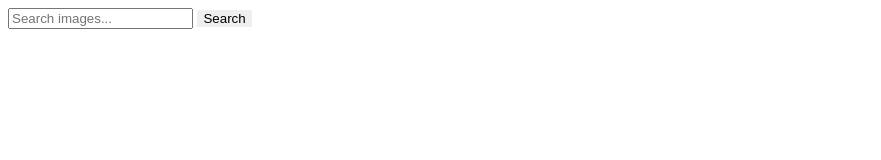
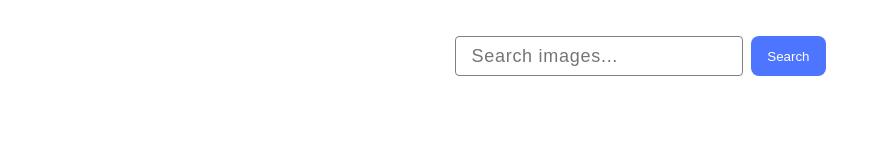
Before and after one commit to valentyna88/goit-js-hw-11, a website built with Vite: page src/index.html in a window 1280 px wide. Shown: the whole page, without its empty margins (0-881 px from the left). Built offline with nearby package versions, Linux system fonts and the light colour scheme.

Commit message:
Update pixabay-api.css

```diff
--- a/src/css/pixabay-api.css
+++ b/src/css/pixabay-api.css
@@ -1 +1,36 @@
 @import url('./common.css');
+
+.container {
+  width: 1200px;
+  padding-left: 15px;
+  padding-right: 15px;
+  margin-left: auto;
+  margin-right: auto;
+}
+
+.search-form {
+  width: 371px;
+  display: flex;
+  margin: 36px auto 32px;
+}
+
+.search-input {
+  height: 40px;
+  padding-left: 16px;
+  flex-grow: 1;
+  font-size: 18px;
+  border: 1px solid #808080;
+  border-radius: 4px;
+  line-height: 1.5;
+  letter-spacing: 0.04em;
+  color: #808080;
+}
+
+.search-btn {
+  font-weight: 500;
+  border-radius: 8px;
+  padding: 8px 16px;
+  background-color: #4e75ff;
+  color: #ffffff;
+  margin-left: 8px;
+}
```
